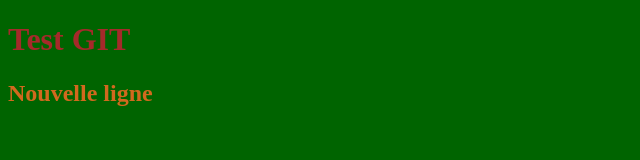
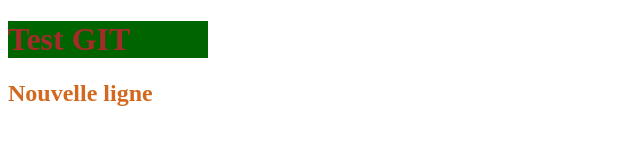
Before and after one commit to sebastienmichaut/testgit2, a plain HTML site: page index.html in a window 1280 px wide. Shown: the whole page, without its empty margins (0-640 px from the left). Drawn offline with Linux system fonts and the light colour scheme.

Commit message:
colors_changed

```diff
--- a/style.css
+++ b/style.css
@@ -1,9 +1,8 @@
 h1 {
     color: brown;
+    background-color: darkgreen;
+    width: 200px;
 }
 h2 {
     color: chocolate;
 }
-body {
-    background-color: darkgreen;
-}
```
